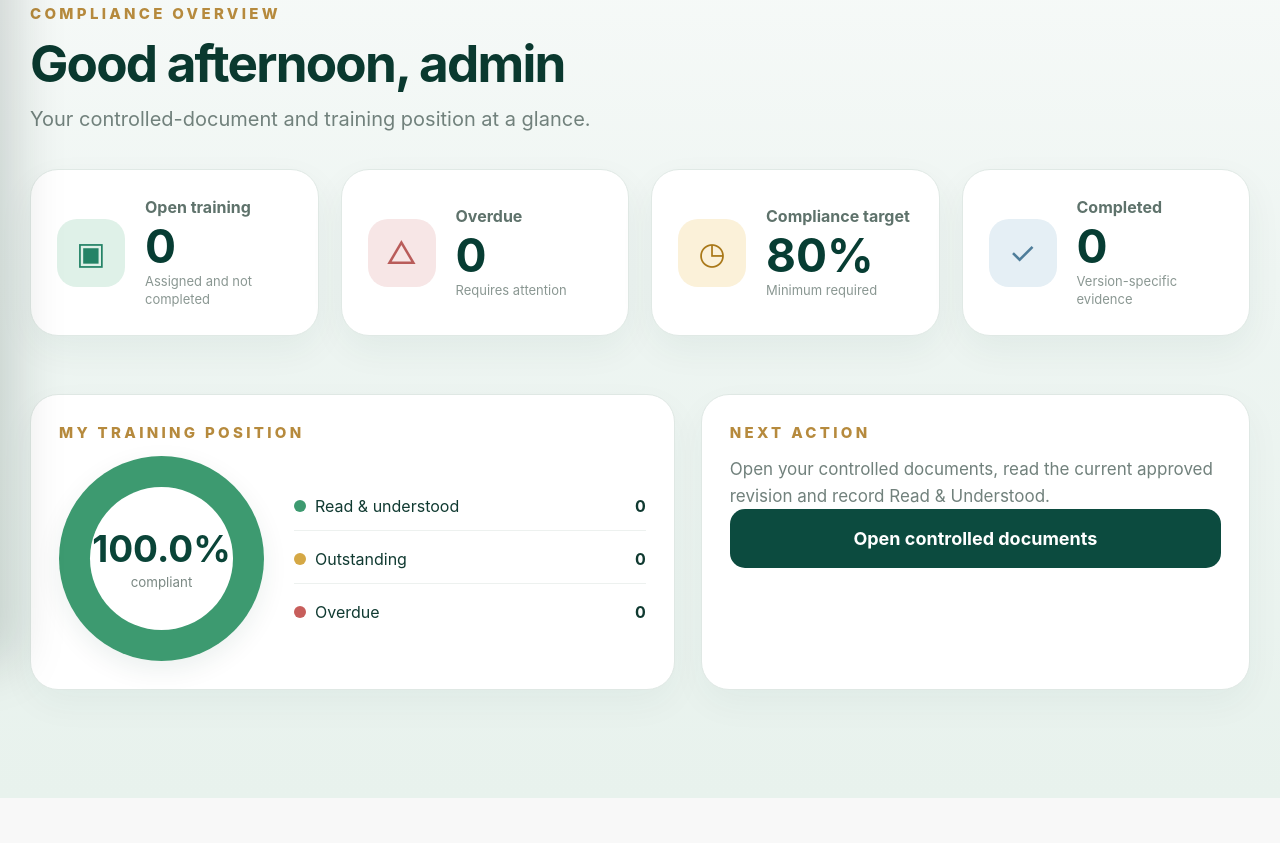
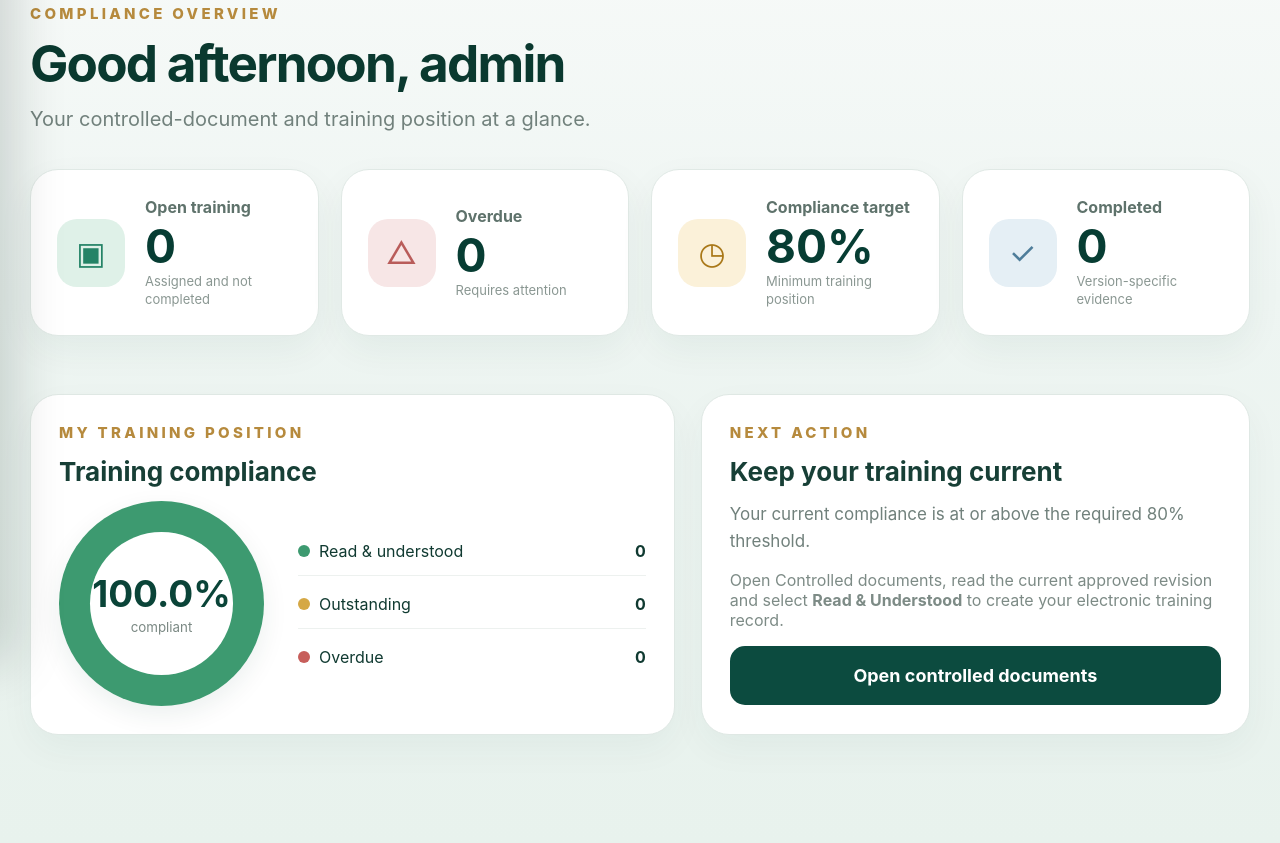
Before and after one commit to ahmedmanubariya/Training-Matrix, a Flask app: page /overview in a window 1280 px wide. Shown: the part 138-981 px from the top of the page. Before the commit the page ends 936 px from the top, so only its background shows below. Run offline with Flask 3, Linux system fonts and the light colour scheme; the visitor is signed in with stand-in values (Sample User, id 1); data comes from the database, SQL or seed files in the repository; data that the repository does not hold is empty.

Commit message:
ui: redesign personal compliance overview

```diff
--- a/traininghub/templates/overview.html
+++ b/traininghub/templates/overview.html
@@ -2,32 +2,55 @@
 {% block content %}
 <section class="hero">
   <div class="eyebrow">Compliance overview</div>
-  <h1>Good {{ 'morning' if now_hour is defined and now_hour < 12 else 'afternoon' }}, {{ me.employee_name or me.username }}</h1>
+  <h1>Good afternoon, {{ me.employee_name or me.username }}</h1>
   <p>Your controlled-document and training position at a glance.</p>
 </section>
+
 <div class="cards">
-  <div class="metric-card"><div class="metric-icon">▣</div><div><span>Open training</span><strong>{{ metrics.outstanding }}</strong><small>Assigned and not completed</small></div></div>
-  <div class="metric-card red"><div class="metric-icon">△</div><div><span>Overdue</span><strong>{{ metrics.overdue }}</strong><small>Requires attention</small></div></div>
-  <div class="metric-card yellow"><div class="metric-icon">◷</div><div><span>Compliance target</span><strong>80%</strong><small>Minimum required</small></div></div>
-  <div class="metric-card blue"><div class="metric-icon">✓</div><div><span>Completed</span><strong>{{ metrics.completed }}</strong><small>Version-specific evidence</small></div></div>
+  <div class="metric-card">
+    <div class="metric-icon">▣</div>
+    <div class="metric-copy"><span>Open training</span><strong>{{ metrics.outstanding }}</strong><small>Assigned and not completed</small></div>
+  </div>
+  <div class="metric-card red">
+    <div class="metric-icon">△</div>
+    <div class="metric-copy"><span>Overdue</span><strong>{{ metrics.overdue }}</strong><small>Requires attention</small></div>
+  </div>
+  <div class="metric-card yellow">
+    <div class="metric-icon">◷</div>
+    <div class="metric-copy"><span>Compliance target</span><strong>80%</strong><small>Minimum training position</small></div>
+  </div>
+  <div class="metric-card blue">
+    <div class="metric-icon">✓</div>
+    <div class="metric-copy"><span>Completed</span><strong>{{ metrics.completed }}</strong><small>Version-specific evidence</small></div>
+  </div>
 </div>
+
 <div class="overview-grid">
-  <div class="panel">
+  <section class="panel">
     <div class="eyebrow">My training position</div>
-    <div style="display:flex;gap:30px;align-items:center;flex-wrap:wrap">
-      <div class="pie" style="--green-pct:{{ metrics.percentage }};--yellow-pct:{{ (100-metrics.percentage) if metrics.overdue == 0 else ((metrics.outstanding * 100 / metrics.total) if metrics.total else 0) }}"><div class="pie-center"><div><strong>{{ metrics.percentage }}%</strong><br><small>compliant</small></div></div></div>
-      <div class="legend" style="flex:1;min-width:220px">
-        <div class="legend-row"><span><i class="dot green"></i>Read & understood</span><strong>{{ metrics.completed }}</strong></div>
+    <h2>Training compliance</h2>
+    <div class="pie-wrap">
+      <div class="pie" style="--green-pct:{{ metrics.percentage }};--yellow-pct:{{ ((metrics.outstanding * 100 / metrics.total) if metrics.total else 0) }}">
+        <div class="pie-center"><div><strong>{{ metrics.percentage }}%</strong><br><small>compliant</small></div></div>
+      </div>
+      <div class="legend">
+        <div class="legend-row"><span><i class="dot green"></i>Read &amp; understood</span><strong>{{ metrics.completed }}</strong></div>
         <div class="legend-row"><span><i class="dot yellow"></i>Outstanding</span><strong>{{ metrics.outstanding }}</strong></div>
         <div class="legend-row"><span><i class="dot red"></i>Overdue</span><strong>{{ metrics.overdue }}</strong></div>
       </div>
     </div>
-  </div>
-  <div class="panel">
+  </section>
+
+  <section class="panel">
     <div class="eyebrow">Next action</div>
-    {% if metrics.percentage < 80 %}<div class="warning"><strong>Compliance below 80%.</strong><p>Your outstanding/overdue training needs attention. An automated reminder will be generated.</p></div>{% endif %}
-    <p class="lead" style="font-size:17px">Open your controlled documents, read the current approved revision and record Read & Understood.</p>
+    <h2>Keep your training current</h2>
+    {% if metrics.percentage < 80 %}
+      <div class="warning"><strong>Compliance is below 80%.</strong><p>You have training that needs attention. The system will generate an automated reminder to your registered email address.</p></div>
+    {% else %}
+      <p class="lead" style="font-size:17px">Your current compliance is at or above the required 80% threshold.</p>
+    {% endif %}
+    <p class="muted">Open Controlled documents, read the current approved revision and select <strong>Read &amp; Understood</strong> to create your electronic training record.</p>
     <a class="button wide-button" href="{{ url_for('experience.controlled_documents') }}">Open controlled documents</a>
-  </div>
+  </section>
 </div>
 {% endblock %}
```
